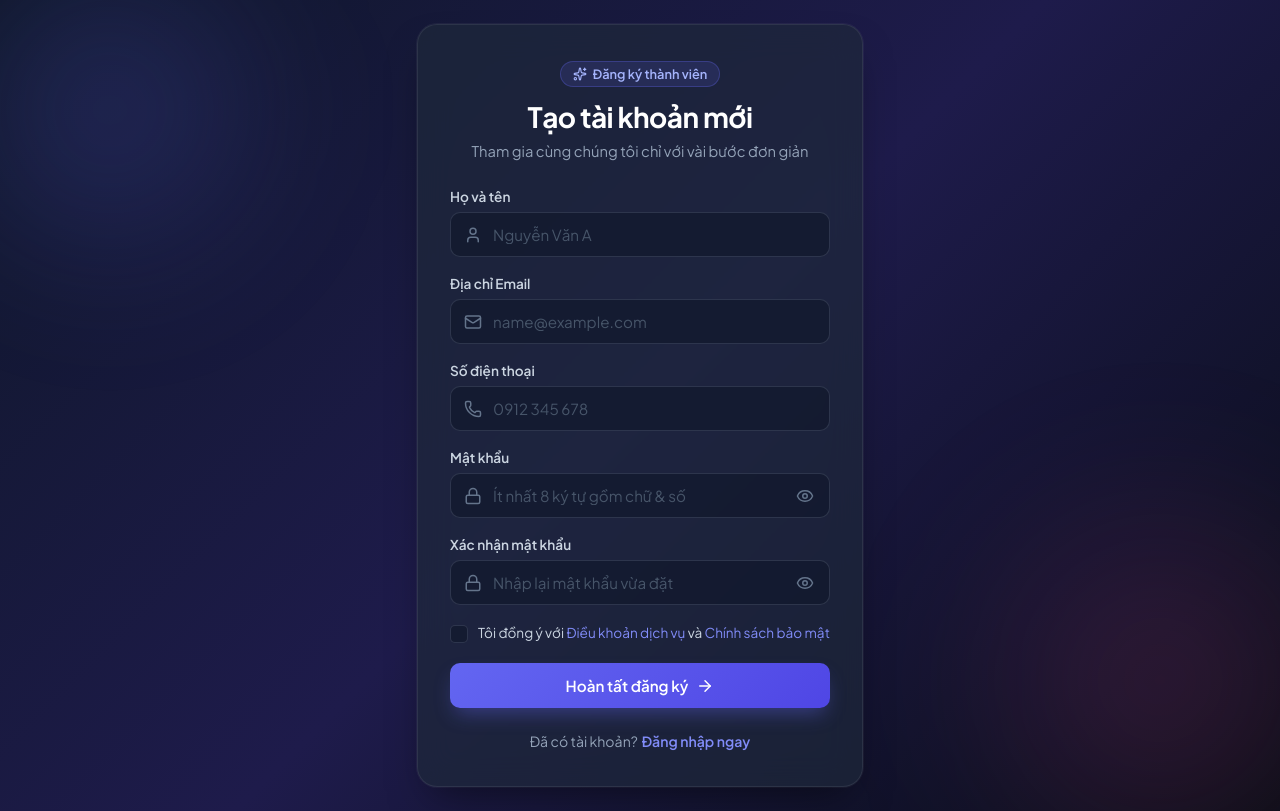
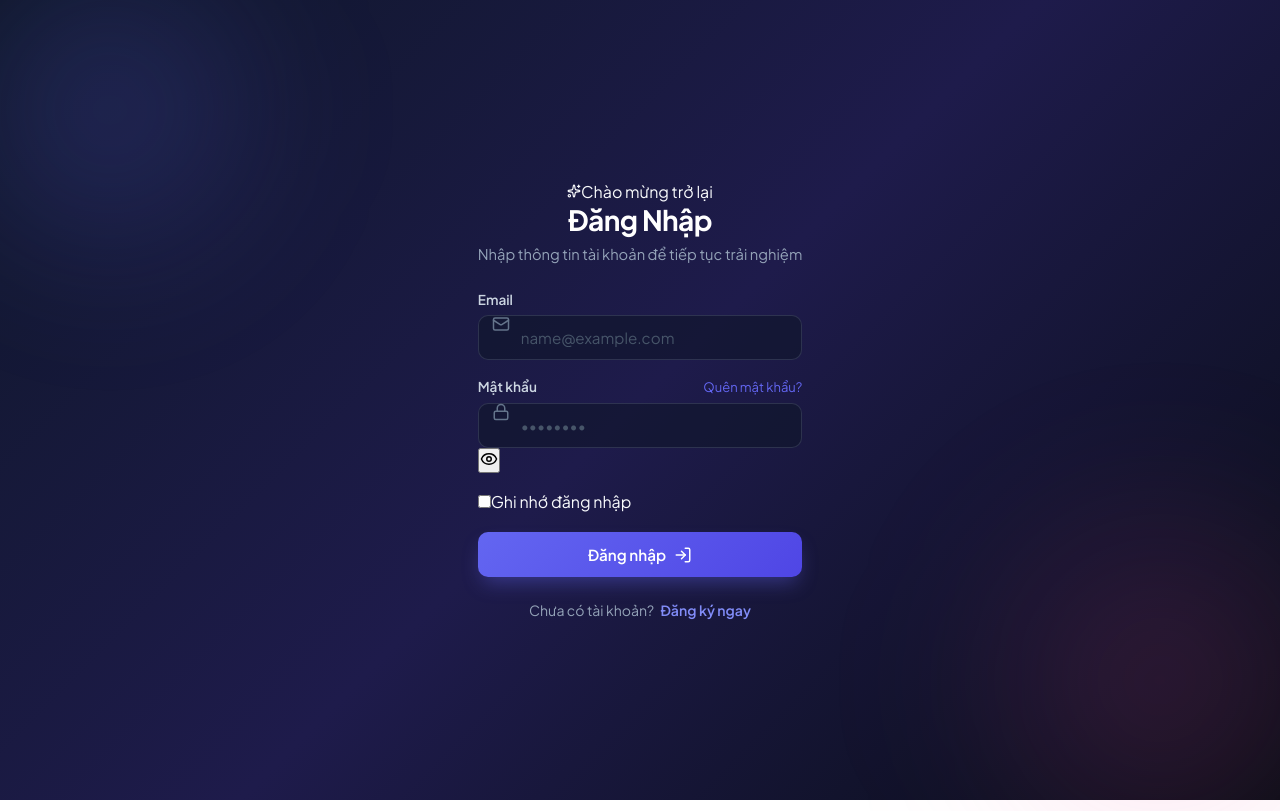
Before and after one commit to nvncore/register-form, a React (Vite) app: page / in a window 1280 px wide. Built offline with nearby package versions, Linux system fonts and the light colour scheme.

Commit message:
feat: add login form and integrate with register flow

```diff
--- a/src/App.tsx
+++ b/src/App.tsx
@@ -1,13 +1,106 @@
-import React from 'react';
+import React, { useState } from 'react';
 import { RegisterForm } from './components/RegisterForm';
+import { LoginForm } from './components/LoginForm';
+import { CheckCircle2, LogOut, User } from 'lucide-react';
 
 export const App: React.FC = () => {
+  const [view, setView] = useState<'login' | 'register'>('login');
+  const [loggedInUser, setLoggedInUser] = useState<{ email: string } | null>(null);
+
+  const handleLogout = () => {
+    setLoggedInUser(null);
+    setView('login');
+  };
+
   return (
     <>
       <div className="blob-1" />
       <div className="blob-2" />
       <main className="app-container">
-        <RegisterForm />
+        {loggedInUser ? (
+          <div className="form-card" style={{ textAlign: 'center', padding: '40px 24px' }}>
+            <div style={{ display: 'flex', justifyContent: 'center', marginBottom: '16px' }}>
+              <div
+                style={{
+                  width: '64px',
+                  height: '64px',
+                  borderRadius: '50%',
+                  background: 'rgba(16, 185, 129, 0.15)',
+                  color: 'var(--success)',
+                  display: 'flex',
+                  alignItems: 'center',
+                  justifyContent: 'center',
+                }}
+              >
+                <CheckCircle2 size={36} />
+              </div>
+            </div>
+
+            <h2 className="card-title" style={{ fontSize: '24px', marginBottom: '8px' }}>
+              Đăng nhập thành công!
+            </h2>
+            <p className="card-subtitle" style={{ marginBottom: '24px' }}>
+              Hệ thống đã xác thực và sẵn sàng hoạt động.
+            </p>
+
+            <div
+              style={{
+                background: 'var(--input-bg)',
+                border: '1px solid var(--card-border)',
+                borderRadius: '12px',
+                padding: '16px',
+                marginBottom: '24px',
+                display: 'flex',
+                alignItems: 'center',
+                gap: '12px',
+                textAlign: 'left',
+              }}
+            >
+              <div
+                style={{
+                  width: '40px',
+                  height: '40px',
+                  borderRadius: '8px',
+                  background: 'rgba(99, 102, 241, 0.2)',
+                  color: 'var(--primary)',
+                  display: 'flex',
+                  alignItems: 'center',
+                  justifyContent: 'center',
+                  flexShrink: 0,
+                }}
+              >
+                <User size={20} />
+              </div>
+              <div style={{ overflow: 'hidden' }}>
+                <div style={{ fontSize: '13px', color: 'var(--text-muted)' }}>Tài khoản đang đăng nhập</div>
+                <div style={{ fontWeight: 600, color: 'var(--text-main)', wordBreak: 'break-all' }}>
+                  {loggedInUser.email}
+                </div>
+              </div>
+            </div>
+
+            <button
+              type="button"
+              className="btn-submit"
+              onClick={handleLogout}
+              style={{
+                background: 'rgba(244, 63, 94, 0.15)',
+                color: '#f43f5e',
+                border: '1px solid rgba(244, 63, 94, 0.3)',
+              }}
+            >
+              <span>Đăng xuất</span>
+              <LogOut size={18} />
+            </button>
+          </div>
+        ) : view === 'login' ? (
+          <LoginForm
+            onSwitchToRegister={() => setView('register')}
+            onLoginSuccess={(user) => setLoggedInUser(user)}
+          />
+        ) : (
+          <RegisterForm onSwitchToLogin={() => setView('login')} />
+        )}
       </main>
     </>
   );
--- /dev/null
+++ b/src/components/LoginForm.tsx
@@ -0,0 +1,165 @@
+import React, { useState } from 'react';
+import { Mail, Lock, Eye, EyeOff, LogIn, AlertCircle, Sparkles } from 'lucide-react';
+
+interface LoginFormProps {
+  onSwitchToRegister: () => void;
+  onLoginSuccess: (user: { email: string }) => void;
+}
+
+export const LoginForm: React.FC<LoginFormProps> = ({ onSwitchToRegister, onLoginSuccess }) => {
+  const [formData, setFormData] = useState({
+    email: '',
+    password: '',
+    rememberMe: false,
+  });
+  const [showPassword, setShowPassword] = useState(false);
+  const [errors, setErrors] = useState<{ email?: string; password?: string }>({});
+  const [isSubmitting, setIsSubmitting] = useState(false);
+
+  const validate = () => {
+    const errs: { email?: string; password?: string } = {};
+    if (!formData.email.trim()) {
+      errs.email = 'Vui lòng nhập email';
+    } else if (!/^[^\s@]+@[^\s@]+\.[^\s@]+$/.test(formData.email)) {
+      errs.email = 'Email không hợp lệ';
+    }
+
+    if (!formData.password) {
+      errs.password = 'Vui lòng nhập mật khẩu';
+    } else if (formData.password.length < 6) {
+      errs.password = 'Mật khẩu tối thiểu 6 ký tự';
+    }
+
+    setErrors(errs);
+    return Object.keys(errs).length === 0;
+  };
+
+  const handleSubmit = (e: React.FormEvent) => {
+    e.preventDefault();
+    if (!validate()) return;
+
+    setIsSubmitting(true);
+    setTimeout(() => {
+      setIsSubmitting(false);
+      onLoginSuccess({ email: formData.email });
+    }, 600);
+  };
+
+  return (
+    <div className="form-card">
+      <div className="card-header">
+        <div className="badge-pill">
+          <Sparkles size={14} />
+          <span>Chào mừng trở lại</span>
+        </div>
+        <h1 className="card-title">Đăng Nhập</h1>
+        <p className="card-subtitle">Nhập thông tin tài khoản để tiếp tục trải nghiệm</p>
+      </div>
+
+      <form onSubmit={handleSubmit} noValidate>
+        {/* Email */}
+        <div className="form-group">
+          <label className="form-label">Email</label>
+          <div className="input-container">
+            <Mail className="input-icon" size={18} />
+            <input
+              type="email"
+              className={`form-input ${errors.email ? 'has-error' : ''}`}
+              placeholder="name@example.com"
+              value={formData.email}
+              onChange={(e) => {
+                setFormData({ ...formData, email: e.target.value });
+                if (errors.email) setErrors((prev) => ({ ...prev, email: undefined }));
+              }}
+            />
+          </div>
+          {errors.email && (
+            <div className="error-text">
+              <AlertCircle size={14} />
+              <span>{errors.email}</span>
+            </div>
+          )}
+        </div>
+
+        {/* Password */}
+        <div className="form-group">
+          <div style={{ display: 'flex', justifyContent: 'space-between', alignItems: 'center', marginBottom: '8px' }}>
+            <label className="form-label" style={{ marginBottom: 0 }}>Mật khẩu</label>
+            <a href="#forgot" style={{ fontSize: '13px', color: 'var(--primary)', textDecoration: 'none' }} onClick={(e) => e.preventDefault()}>
+              Quên mật khẩu?
+            </a>
+          </div>
+          <div className="input-container">
+            <Lock className="input-icon" size={18} />
+            <input
+              type={showPassword ? 'text' : 'password'}
+              className={`form-input ${errors.password ? 'has-error' : ''}`}
+              placeholder="••••••••"
+              value={formData.password}
+              onChange={(e) => {
+                setFormData({ ...formData, password: e.target.value });
+                if (errors.password) setErrors((prev) => ({ ...prev, password: undefined }));
+              }}
+            />
+            <button
+              type="button"
+              className="password-toggle"
+              onClick={() => setShowPassword(!showPassword)}
+            >
+              {showPassword ? <EyeOff size={18} /> : <Eye size={18} />}
+            </button>
+          </div>
+          {errors.password && (
+            <div className="error-text">
+              <AlertCircle size={14} />
+              <span>{errors.password}</span>
+            </div>
+          )}
+        </div>
+
+        {/* Remember me */}
+        <div className="checkbox-wrapper" style={{ marginTop: '4px', marginBottom: '18px' }}>
+          <input
+            type="checkbox"
+            id="rememberMe"
+            className="custom-checkbox"
+            checked={formData.rememberMe}
+            onChange={(e) => setFormData({ ...formData, rememberMe: e.target.checked })}
+          />
+          <label htmlFor="rememberMe" className="checkbox-label">
+            Ghi nhớ đăng nhập
+          </label>
+        </div>
+
+        {/* Submit Button */}
+        <button type="submit" className="btn-submit" disabled={isSubmitting}>
+          {isSubmitting ? (
+            <>
+              <div className="spinner" />
+              <span>Đang đăng nhập...</span>
+            </>
+          ) : (
+            <>
+              <span>Đăng nhập</span>
+              <LogIn size={18} />
+            </>
+          )}
+        </button>
+
+        {/* Footer */}
+        <div className="card-footer">
+          Chưa có tài khoản?{' '}
+          <a
+            href="#register"
+            onClick={(e) => {
+              e.preventDefault();
+              onSwitchToRegister();
+            }}
+          >
+            Đăng ký ngay
+          </a>
+        </div>
+      </form>
+    </div>
+  );
+};
--- a/src/components/RegisterForm.tsx
+++ b/src/components/RegisterForm.tsx
@@ -31,7 +31,11 @@ interface FormErrors {
   agreeTerms?: string;
 }
 
-export const RegisterForm: React.FC = () => {
+interface RegisterFormProps {
+  onSwitchToLogin?: () => void;
+}
+
+export const RegisterForm: React.FC<RegisterFormProps> = ({ onSwitchToLogin }) => {
   const [formData, setFormData] = useState<FormData>({
     fullName: '',
     email: '',
@@ -453,8 +457,16 @@ export const RegisterForm: React.FC = () => {
 
         {/* Footer */}
         <div className="card-footer">
-          Đã có tài khoản?
-          <a href="#login" onClick={e => e.preventDefault()}>Đăng nhập ngay</a>
+          Đã có tài khoản?{' '}
+          <a
+            href="#login"
+            onClick={e => {
+              e.preventDefault();
+              onSwitchToLogin?.();
+            }}
+          >
+            Đăng nhập ngay
+          </a>
         </div>
       </form>
     </div>
```
